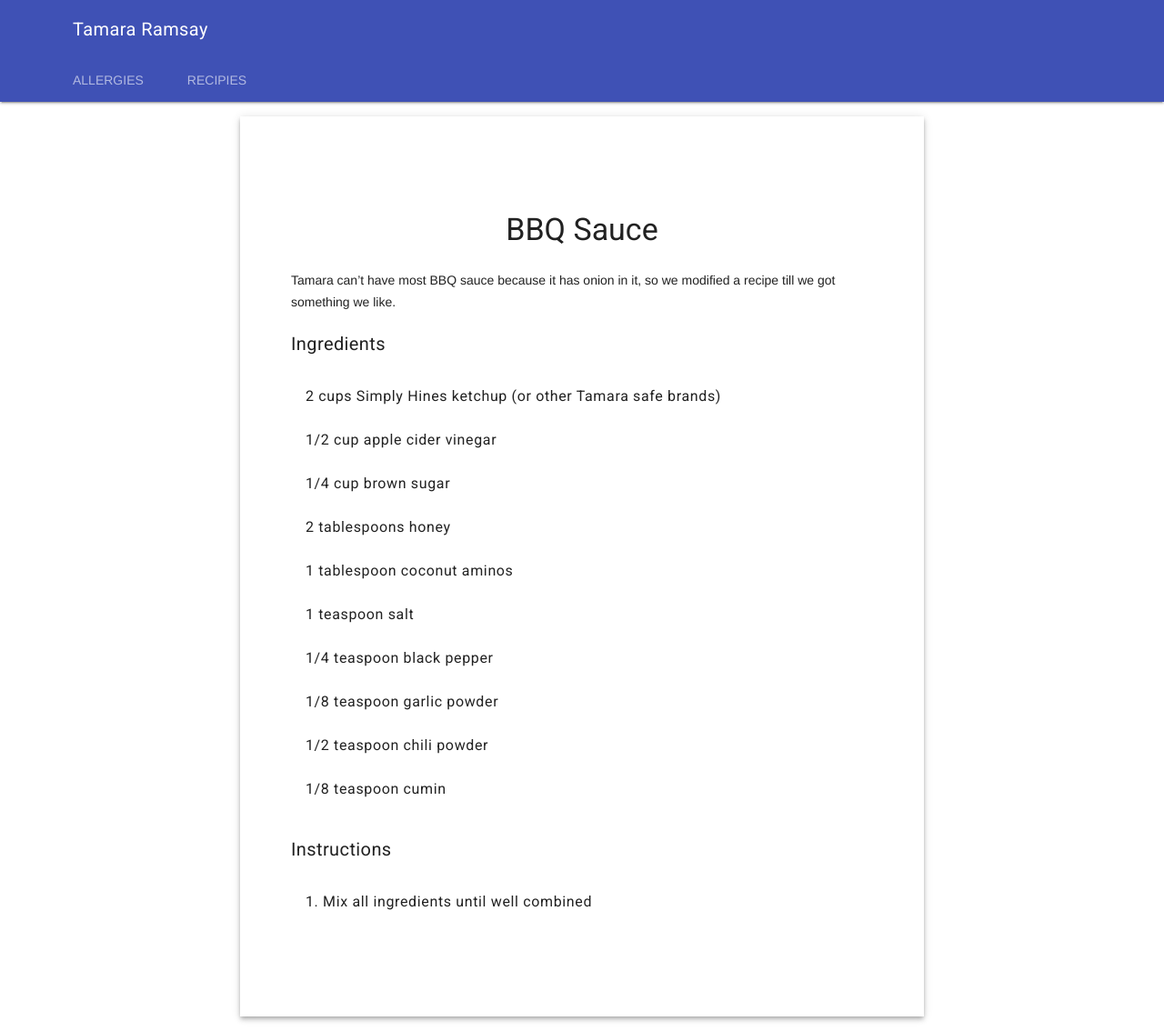
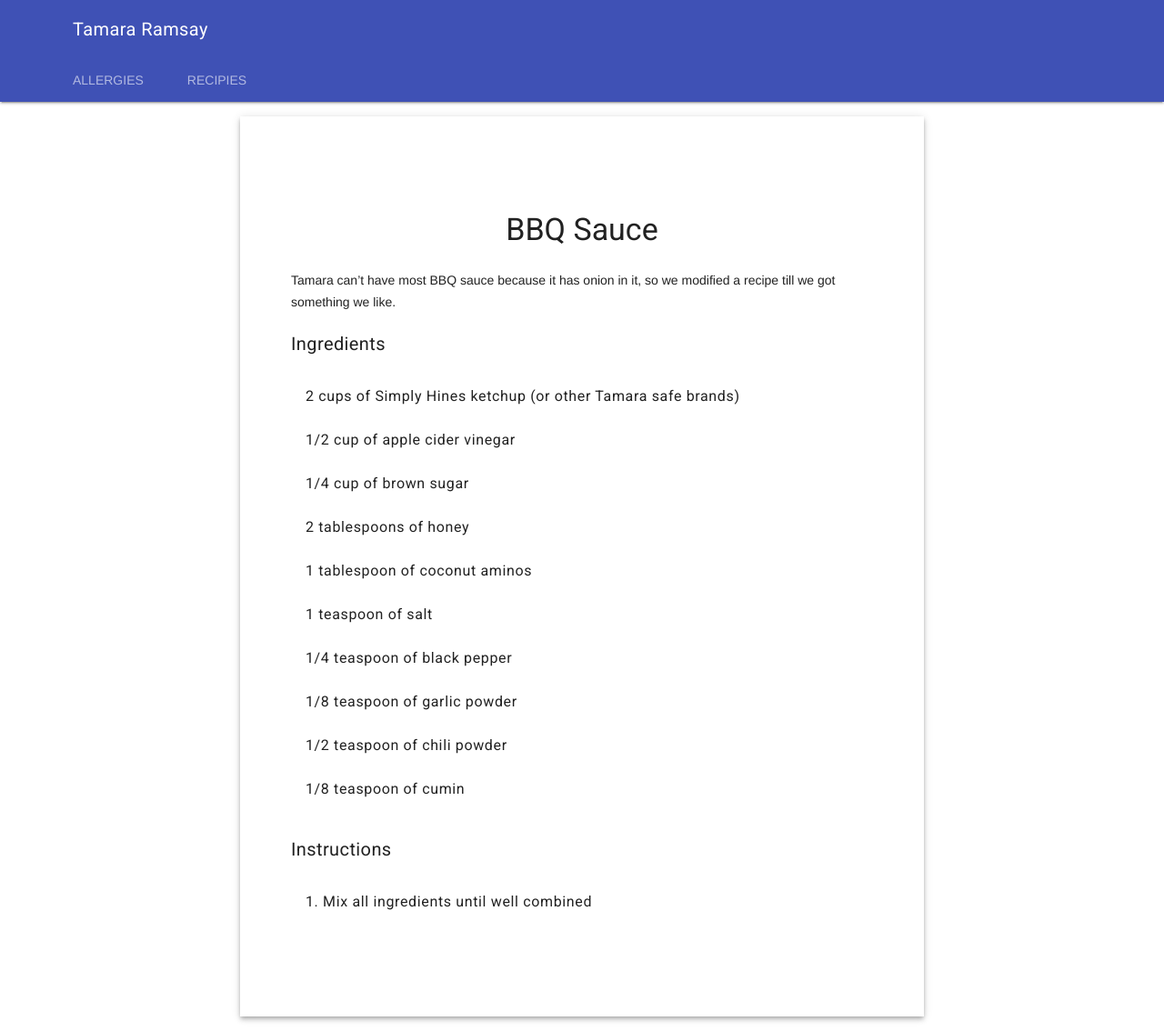
Before and after one commit to CameronDevine/tamara-website, a Jekyll site: the page built from _posts/2019-06-01-bbq-sauce.md, in a window 1280 px wide. Shown: the whole page at 91% size. Built offline with Jekyll 4.4.1, drawn with Linux system fonts in a browser that asks for light colours.

```diff
--- a/_posts/2019-06-01-bbq-sauce.md
+++ b/_posts/2019-06-01-bbq-sauce.md
@@ -2,16 +2,16 @@
 layout: recipe
 title: BBQ Sauce
 ingredients:
-- '2 cups Simply Hines ketchup (or other Tamara safe brands) '
-- 1/2 cup apple cider vinegar
-- 1/4 cup brown sugar
-- 2 tablespoons honey
-- 1 tablespoon coconut aminos
-- 1 teaspoon salt
-- 1/4 teaspoon black pepper
-- 1/8 teaspoon garlic powder
-- 1/2 teaspoon chili powder
-- 1/8 teaspoon cumin
+- '2 cups of Simply Hines ketchup (or other Tamara safe brands) '
+- 1/2 cup of apple cider vinegar
+- 1/4 cup of brown sugar
+- 2 tablespoons of honey
+- 1 tablespoon of coconut aminos
+- 1 teaspoon of salt
+- 1/4 teaspoon of black pepper
+- 1/8 teaspoon of garlic powder
+- 1/2 teaspoon of chili powder
+- 1/8 teaspoon of cumin
 instructions:
 - Mix all ingredients until well combined
 date: 2019-06-02T04:25:00.000+00:00
```
